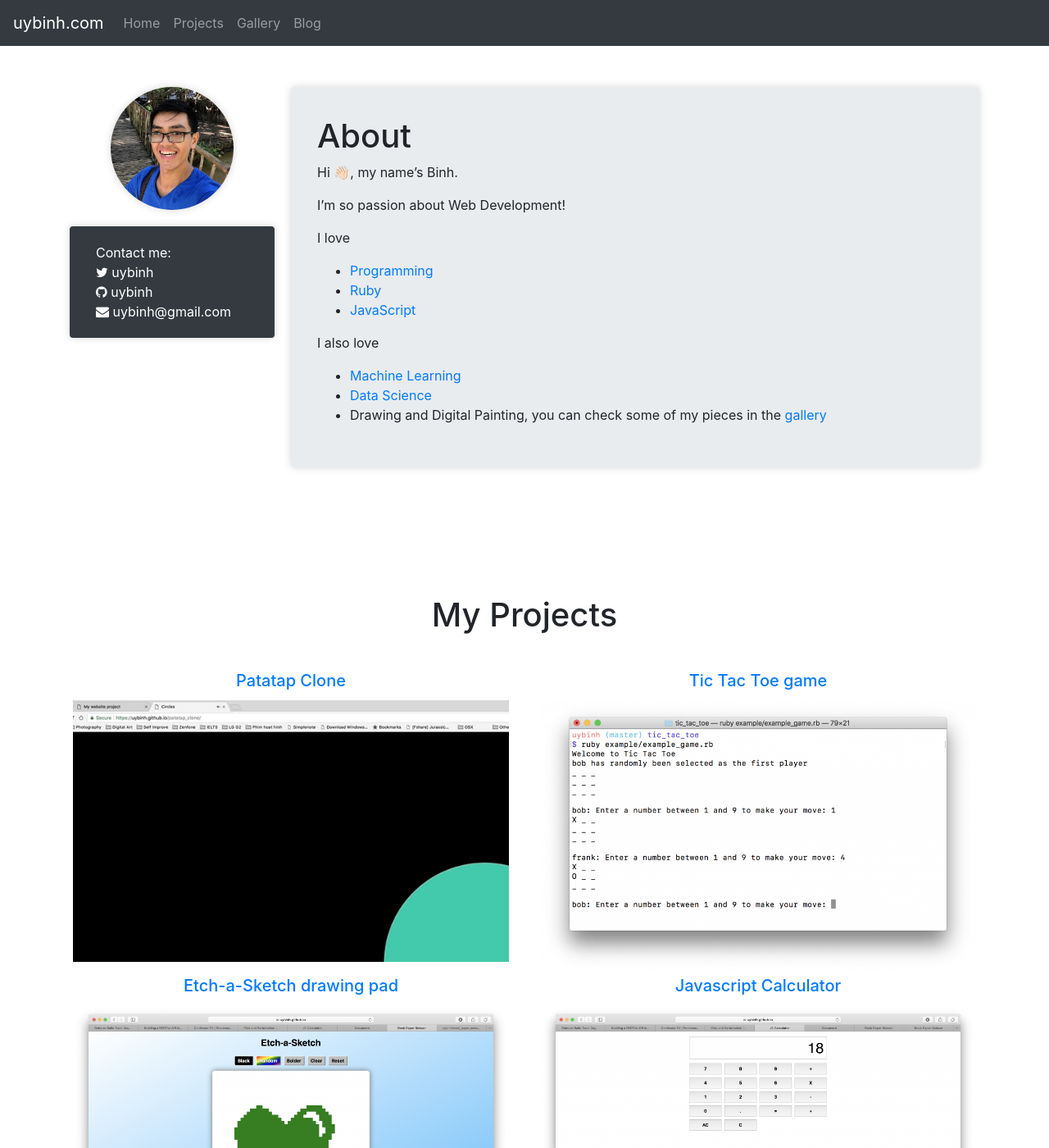
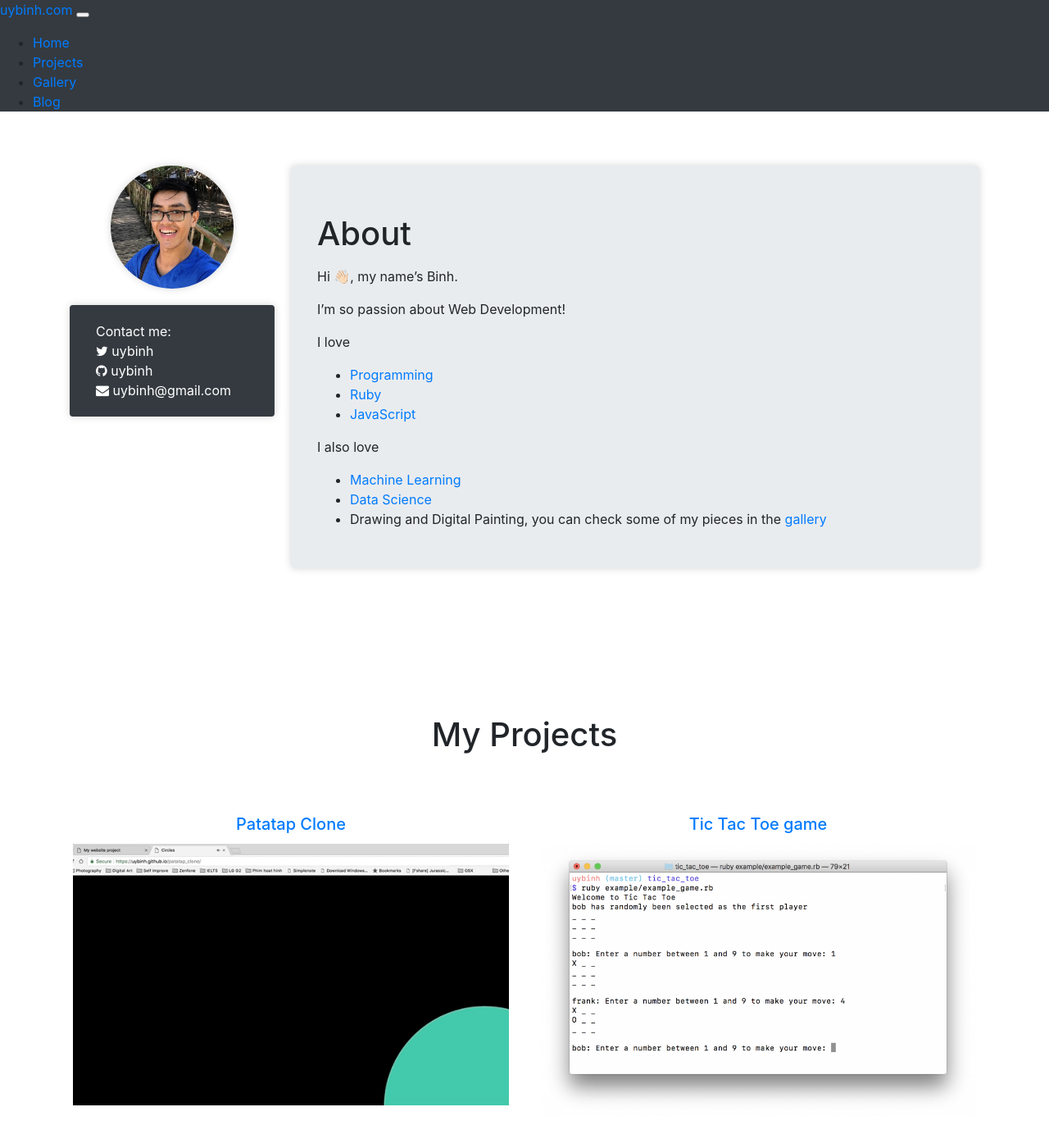
Before and after one commit to uybinh/landingpage, a Jekyll site: the page built from index.html, in a window 1280 px wide and 1400 px high. Shown: the whole window at 82% size. Built offline with Jekyll 4.4.1, drawn with Linux system fonts in a browser that asks for light colours.

Commit message:
Remove some bootstrap

```diff
--- a/_includes/head.html
+++ b/_includes/head.html
@@ -13,10 +13,10 @@
   <meta name="viewport" content="width=device-width, initial-scale=1">
   <meta name="description" content="Porfolio page of a passionate web developer.">
   <!-- jQuery & Boostrap -->
-  <script src="https://code.jquery.com/jquery-3.3.1.slim.min.js" integrity="sha384-q8i/X+965DzO0rT7abK41JStQIAqVgRVzpbzo5smXKp4YfRvH+8abtTE1Pi6jizo" crossorigin="anonymous"></script>
+  <!-- <script src="https://code.jquery.com/jquery-3.3.1.slim.min.js" integrity="sha384-q8i/X+965DzO0rT7abK41JStQIAqVgRVzpbzo5smXKp4YfRvH+8abtTE1Pi6jizo" crossorigin="anonymous"></script>
   <script src="https://cdnjs.cloudflare.com/ajax/libs/popper.js/1.14.0/umd/popper.min.js" integrity="sha384-cs/chFZiN24E4KMATLdqdvsezGxaGsi4hLGOzlXwp5UZB1LY//20VyM2taTB4QvJ" crossorigin="anonymous"></script>
   <link rel="stylesheet" href="https://stackpath.bootstrapcdn.com/bootstrap/4.1.0/css/bootstrap.min.css" integrity="sha384-9gVQ4dYFwwWSjIDZnLEWnxCjeSWFphJiwGPXr1jddIhOegiu1FwO5qRGvFXOdJZ4" crossorigin="anonymous">
-  <script src="https://stackpath.bootstrapcdn.com/bootstrap/4.1.0/js/bootstrap.min.js" integrity="sha384-uefMccjFJAIv6A+rW+L4AHf99KvxDjWSu1z9VI8SKNVmz4sk7buKt/6v9KI65qnm" crossorigin="anonymous"></script>
+  <script src="https://stackpath.bootstrapcdn.com/bootstrap/4.1.0/js/bootstrap.min.js" integrity="sha384-uefMccjFJAIv6A+rW+L4AHf99KvxDjWSu1z9VI8SKNVmz4sk7buKt/6v9KI65qnm" crossorigin="anonymous"></script> -->
   <!-- Font Awesome -->
   <link rel="stylesheet" href="https://cdnjs.cloudflare.com/ajax/libs/font-awesome/4.7.0/css/font-awesome.min.css" />
   <link rel="stylesheet" type="text/css" media="screen" href="css/main.css" />
--- a/css/main.scss
+++ b/css/main.scss
@@ -1,19 +1,54 @@
 ---
 ---
+
+*, ::before, ::after {
+  box-sizing: border-box;
+}
 
 html {
   position: relative; /* For sticky footer */
   min-height: 100%; /* For sticky footer */
 }
+
 body {
+  margin: 0;
   margin-bottom: 60px; /* For sticky footer */
-  background: none;
+  font-family: -apple-system,BlinkMacSystemFont,"Segoe UI",Roboto,"Helvetica Neue",Arial,sans-serif,"Apple Color Emoji","Segoe UI Emoji","Segoe UI Symbol";
+  font-size: 1rem;
+  font-weight: 400;
+  line-height: 1.5;
+  color: #212529;
+  text-align: left;
+  background-color: #fff;
 }
-/*
-main.container {
-  padding-top: 20px;
-  padding-bottom: 20px;
-} */
+
+h1, h2, h3, h4, h5, h6 {
+  margin-bottom: .5rem;
+  font-family: inherit;
+  font-weight: 500;
+  line-height: 1.2;
+  color: inherit;
+}
+
+h1 {
+  font-size: 2.5rem;
+}
+
+h5 {
+  font-size: 1.25rem;
+}
+
+a {
+  color: #007bff;
+  text-decoration: none;
+  background-color: transparent;
+}
+
+.bg-dark {
+  background-color: #343a40;
+}
+
+
 
 .section {
   margin-bottom: 120px;
@@ -27,6 +62,13 @@
   visibility: hidden;
 }
 
+.container {
+  width: 100%;
+  padding-right: 15px;
+  padding-left: 15px;
+  margin-right: auto;
+  margin-left: auto;
+}
 
 .box-shadow {
   -webkit-box-shadow: 0px 0px 10px 0px rgba(50, 50, 50, 0.2);
@@ -36,12 +78,11 @@
 
 .grid-wrapper {
   display: grid;
-  padding-top: 50px;
-  grid-template-columns: 250px auto;
-  grid-template-rows: auto 1fr;
-  grid-gap: 20px;
-  grid-template-areas:  "profile about"
-                        "contact about";
+  grid-template-columns: 1fr;
+  grid-row-gap: 20px;
+  grid-template-areas:  "profile"
+                        "about"
+                        "contact";
 }
 
 .grid-wrapper div:nth-child(1) {
@@ -57,9 +98,9 @@
 }
 
 .jumbotron {
-  padding-top: 36px;
-  padding-bottom: 36px;
-  margin: 0px;
+  padding: 2rem 1rem;
+  background-color: #e9ecef;
+  border-radius: .3rem;
 }
 
 .profile {
@@ -68,8 +109,8 @@
 
 .profile > div {
   margin: auto;
-  width: 150px;
-  height: 150px;
+  width: 100px;
+  height: 100px;
   background-image: url('/images/profile-picture.jpg');
   background-size: 100% 100%;
   border-radius: 50%;
@@ -87,6 +128,11 @@
 
 .img-thumbnail {
   border: none;
+  padding: .25rem;
+  background-color: #fff;
+  border-radius: .25rem;
+  max-width: 100%;
+  height: auto;
 }
 
 .gallery > div {
@@ -101,9 +147,6 @@
 .no-background {
   background: none;
 }
-
-
-
 
 
 footer {
@@ -147,18 +190,79 @@
 
 
 
-@media screen and (max-width: 990px) {
+.text-center {
+  text-align: center!important;
+}
+
+.row {
+  display: flex;
+  flex-wrap: wrap;
+  margin-right: -15px;
+  margin-left: -15px;
+}
+
+.col-12, .col-md-6 {
+  position: relative;
+  width: 100%;
+  min-height: 1px;
+  padding-right: 15px;
+  padding-left: 15px;
+}
+
+.col-12 {
+  flex: 0 0 100%;
+  max-width: 100%;
+}
+
+@media screen and (min-width: 576px) {
+  .container {
+    max-width: 540px;
+  }
+
+  .jumbotron {
+    padding: 2rem 2rem;
+  }
+}
+
+@media screen and (min-width: 768px) {
+  .container {
+    max-width: 720px;
+  }
+  .col-md-6 {
+    flex: 0 0 50%;
+    max-width: 50%;
+  }
+}
+
+@media screen and (min-width: 992px) {
+  .col-lg-3 {
+    flex: 0 0 25%;
+    max-width: 25%;
+  }
+
+  .container {
+    max-width: 960px;
+  }
+
   .grid-wrapper {
-    /* display: grid; */
-    grid-template-columns: 1fr;
-    grid-row-gap: 20px;
-    grid-template-areas:  "profile"
-                          "about"
-                          "contact";
+    display: grid;
+    padding-top: 50px;
+    grid-template-columns: 250px auto;
+    grid-template-rows: auto 1fr;
+    grid-gap: 20px;
+    grid-template-areas:  "profile about"
+                          "contact about";
   }
 
   .profile > div {
-    width: 100px;
-    height: 100px;
+    width: 150px;
+    height: 150px;
+  }
+
+}
+
+@media screen and (min-width: 1200px) {
+  .container {
+    max-width: 1140px;
   }
 }
```
